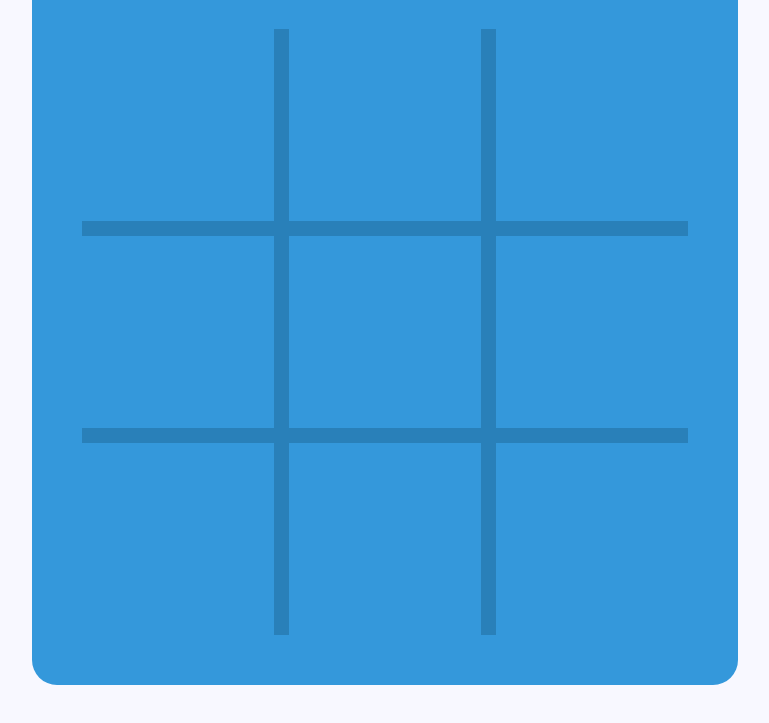
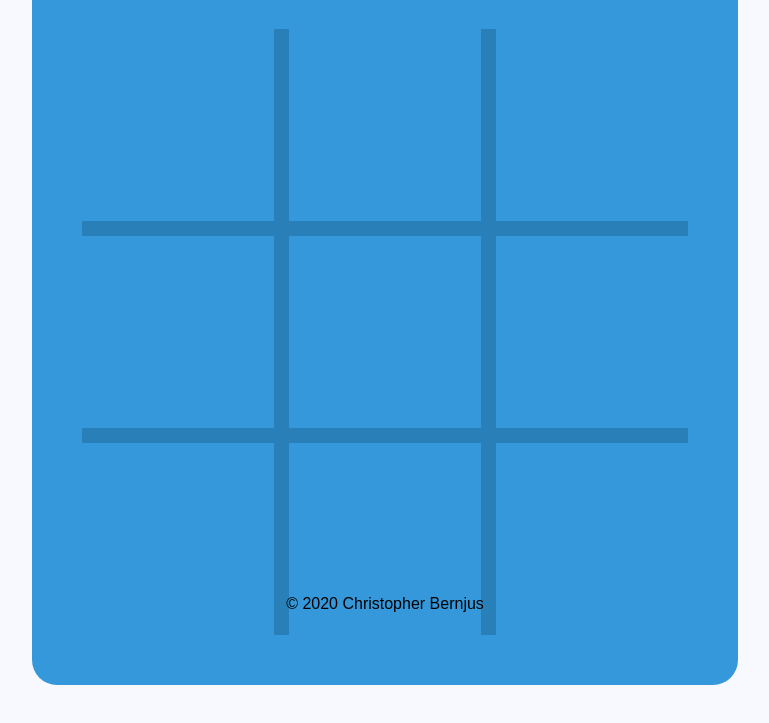
Before and after one commit to CBernjus/pirple_javascript, a plain HTML site: page assignments/08_events/tictactoe.html in a window 1280 px wide. Shown: the part 187-910 px from the top of the page, without its empty margins (255-1024 px from the left). Drawn offline with Linux system fonts and the light colour scheme.

Commit message:
feat(assignment#8): add copyright

```diff
--- a/assignments/08_events/style.css
+++ b/assignments/08_events/style.css
@@ -104,3 +104,10 @@ h1 {
     height: calc(var(--mark-size) * 0.575);
     background: var(--primary);
 }
+
+footer {
+    position: fixed;
+    bottom: 0;
+    width: 100%;
+    text-align: center;
+}
--- a/assignments/08_events/tictactoe.html
+++ b/assignments/08_events/tictactoe.html
@@ -22,5 +22,6 @@
             </div>
         </div>
     </body>
+    <footer>&copy; 2020 Christopher Bernjus</footer>
     <script src="script.js"></script>
 </html>
```
